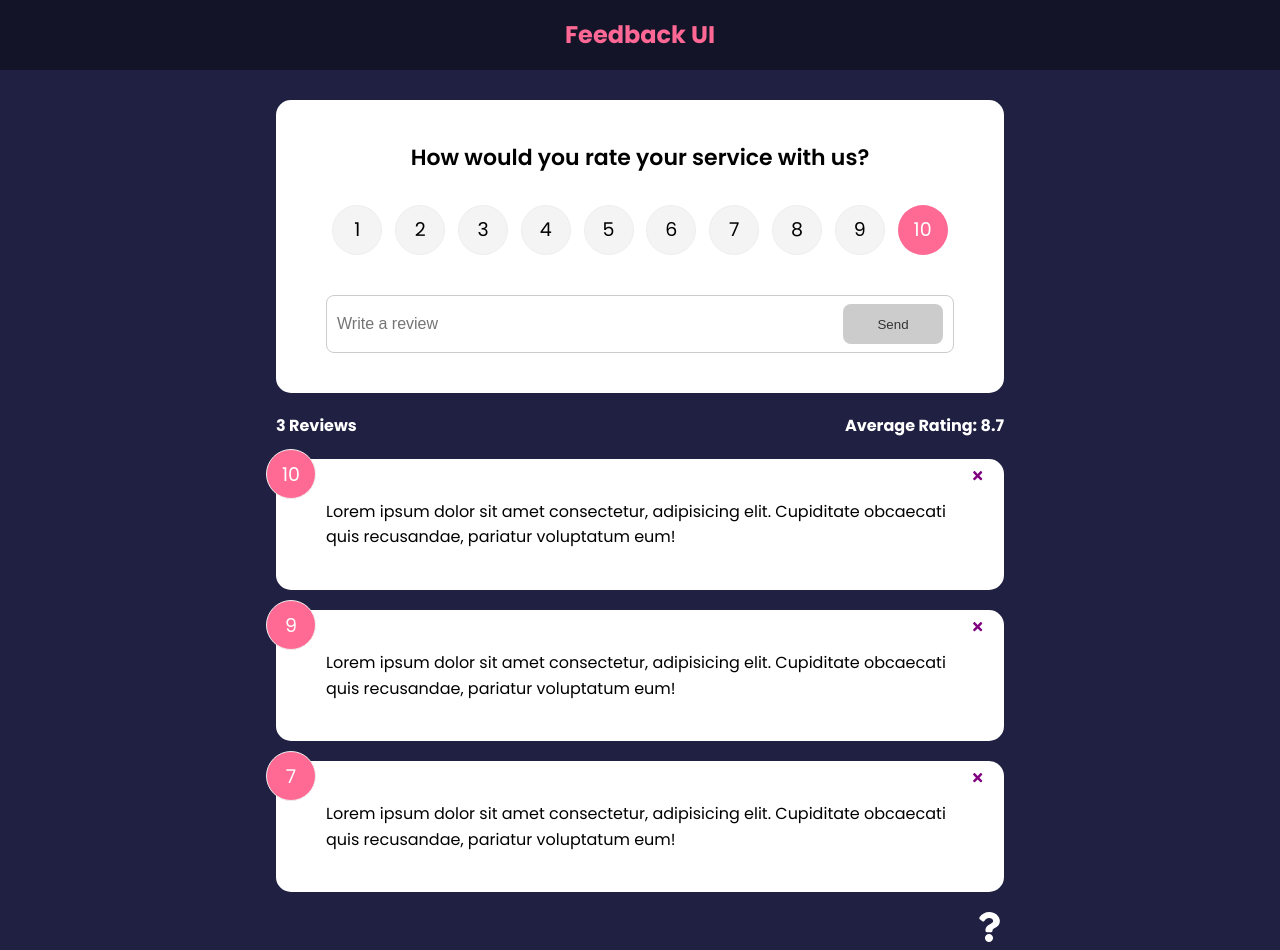
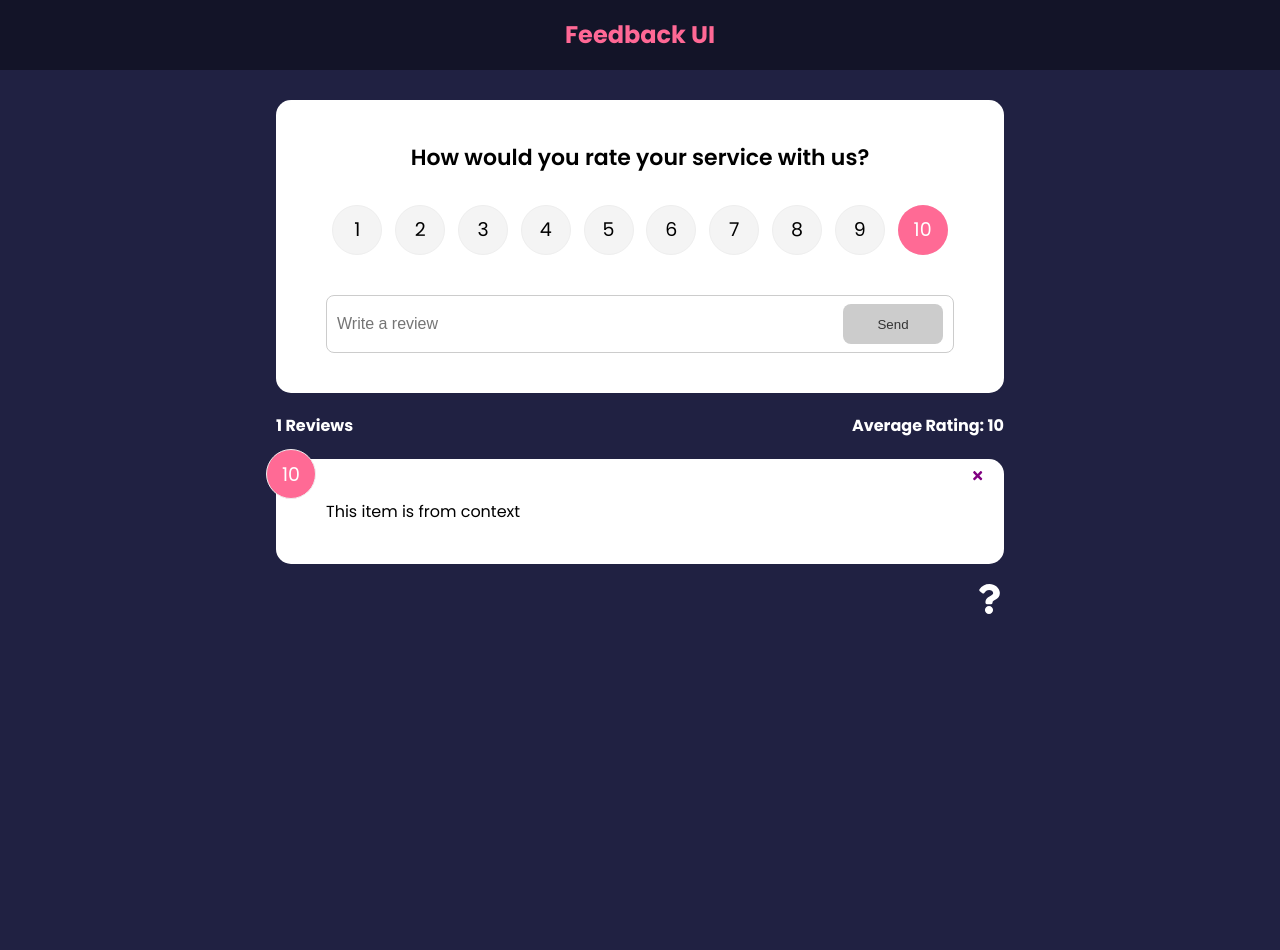
Before and after one commit to marinladovic/feedback_ui_react, a React (Create React App) app: page / in a window 1280 px wide. After the commit the page ends 800 px from the top, so only its background shows below. Built offline with nearby package versions, Linux system fonts and the light colour scheme.

Commit message:
replace prop drilling with useContext hook

```diff
--- a/src/App.js
+++ b/src/App.js
@@ -1,29 +1,16 @@
-import { v4 as uuidv4 } from 'uuid';
 import { BrowserRouter as Router, Route, Routes } from 'react-router-dom';
-import { useState } from 'react';
 import Header from './components/Header';
 import FeedbackList from './components/FeedbackList';
-import FeedbackData from './data/FeedbackData';
 import FeedbackStats from './components/FeedbackStats';
 import FeedbackForm from './components/FeedbackForm';
+// import the context provider
+import { FeedbackProvider } from './context/FeedbackContext';
 import AboutPage from './pages/AboutPage';
 import AboutIconLink from './components/AboutIconLink';
 
 function App() {
-  const [feedback, setFeedback] = useState(FeedbackData);
-
-  const deleteFeedback = (id) => {
-    if (window.confirm('Are you sure you want to delete this feedback?')) {
-      setFeedback(feedback.filter((item) => item.id !== id));
-    }
-  };
-
-  const addFeedback = (newFeedback) => {
-    newFeedback.id = uuidv4();
-    setFeedback([newFeedback, ...feedback]);
-  };
-
   return (
+    <FeedbackProvider>
       <Router>
         <Header />
         <div className="container">
@@ -33,12 +20,9 @@
               path="/"
               element={
                 <>
-                <FeedbackForm handleAdd={addFeedback} />
-                <FeedbackStats feedback={feedback} />
-                <FeedbackList
-                  feedback={feedback}
-                  handleDelete={deleteFeedback}
-                />
+                  <FeedbackForm />
+                  <FeedbackStats />
+                  <FeedbackList />
                 </>
               }
             ></Route>
@@ -47,6 +31,7 @@
           <AboutIconLink />
         </div>
       </Router>
+    </FeedbackProvider>
   );
 }
 
--- a/src/components/FeedbackForm.jsx
+++ b/src/components/FeedbackForm.jsx
@@ -1,13 +1,16 @@
-import { useState } from 'react';
+import { useState, useContext } from 'react';
 import Card from './shared/Card';
 import Button from './shared/Button';
 import RatingSelect from './RatingSelect';
+import FeedbackContext from '../context/FeedbackContext';
 
-function FeedbackForm({ handleAdd }) {
+function FeedbackForm() {
   const [text, setText] = useState('');
   const [rating, setRating] = useState(10);
   const [btnDisabled, setBtnDisabled] = useState(true);
   const [message, setMessage] = useState('');
+
+  const { addFeedback } = useContext(FeedbackContext);
 
   const handleTextChange = (e) => {
     if (text === '') {
@@ -31,7 +34,7 @@
         rating,
       };
 
-      handleAdd(newFeedback);
+      addFeedback(newFeedback);
       setText('');
     }
   };
--- a/src/components/FeedbackItem.jsx
+++ b/src/components/FeedbackItem.jsx
@@ -1,13 +1,17 @@
 import { FaTimes } from 'react-icons/fa';
+import { useContext } from 'react';
 import PropTypes from 'prop-types';
 import Card from './shared/Card';
+import FeedbackContext from '../context/FeedbackContext';
 
-function FeedbackItem({ item, handleDelete }) {
+function FeedbackItem({ item }) {
+  const { deleteFeedback } = useContext(FeedbackContext);
+
   return (
     <Card>
       <div className="num-display">{item.rating}</div>
       <button className="close">
-        <FaTimes onClick={() => handleDelete(item.id)} color="purple" />
+        <FaTimes onClick={() => deleteFeedback(item.id)} color="purple" />
       </button>
       <div className="text-display">{item.text}</div>
     </Card>
--- a/src/components/FeedbackList.jsx
+++ b/src/components/FeedbackList.jsx
@@ -1,8 +1,11 @@
 import { motion, AnimatePresence } from 'framer-motion';
-import PropType from 'prop-types';
+import { useContext } from 'react';
 import FeedbackItem from './FeedbackItem';
+import FeedbackContext from '../context/FeedbackContext';
 
-function FeedbackList({ feedback, handleDelete }) {
+function FeedbackList() {
+  const { feedback } = useContext(FeedbackContext);
+
   if (!feedback || feedback.length === 0) {
     return <p>No feedback yet</p>;
   }
@@ -17,11 +20,7 @@
             animate={{ opacity: 1 }}
             exit={{ opacity: 0 }}
           >
-            <FeedbackItem
-              key={item.id}
-              item={item}
-              handleDelete={handleDelete}
-            />
+            <FeedbackItem key={item.id} item={item} />
           </motion.div>
         ))}
       </AnimatePresence>
@@ -29,14 +28,4 @@
   );
 }
 
-FeedbackList.propTypes = {
-  feedback: PropType.arrayOf(
-    PropType.shape({
-      id: PropType.number.isRequired,
-      text: PropType.string.isRequired,
-      rating: PropType.number.isRequired,
-    })
-  ),
-};
-
 export default FeedbackList;
--- a/src/components/FeedbackStats.jsx
+++ b/src/components/FeedbackStats.jsx
@@ -1,6 +1,9 @@
-import PropType from 'prop-types';
+import { useContext } from 'react';
+import FeedbackContext from '../context/FeedbackContext';
 
-function FeedbackStats({ feedback }) {
+function FeedbackStats() {
+  const { feedback } = useContext(FeedbackContext);
+
   // Calculate ratings average
   let average =
     feedback.reduce((acc, cur) => {
@@ -17,8 +20,4 @@
   );
 }
 
-FeedbackStats.PropType = {
-  feedback: PropType.array.required,
-};
-
 export default FeedbackStats;
--- /dev/null
+++ b/src/context/FeedbackContext.js
@@ -0,0 +1,41 @@
+import { createContext, useState } from 'react';
+import { v4 as uuidv4 } from 'uuid';
+
+const FeedbackContext = createContext();
+
+// create a provider component - this will be used to wrap all the components
+// that need access to the context
+export const FeedbackProvider = ({ children }) => {
+  const [feedback, setFeedback] = useState([
+    {
+      id: 1,
+      text: 'This item is from context',
+      rating: 10,
+    },
+  ]);
+
+  const deleteFeedback = (id) => {
+    if (window.confirm('Are you sure you want to delete this feedback?')) {
+      setFeedback(feedback.filter((item) => item.id !== id));
+    }
+  };
+
+  const addFeedback = (newFeedback) => {
+    newFeedback.id = uuidv4();
+    setFeedback([newFeedback, ...feedback]);
+  };
+
+  return (
+    <FeedbackContext.Provider
+      value={{
+        feedback,
+        deleteFeedback,
+        addFeedback,
+      }}
+    >
+      {children}
+    </FeedbackContext.Provider>
+  );
+};
+
+export default FeedbackContext;
```
Lines whose indentation alone changed are shown as unchanged.
